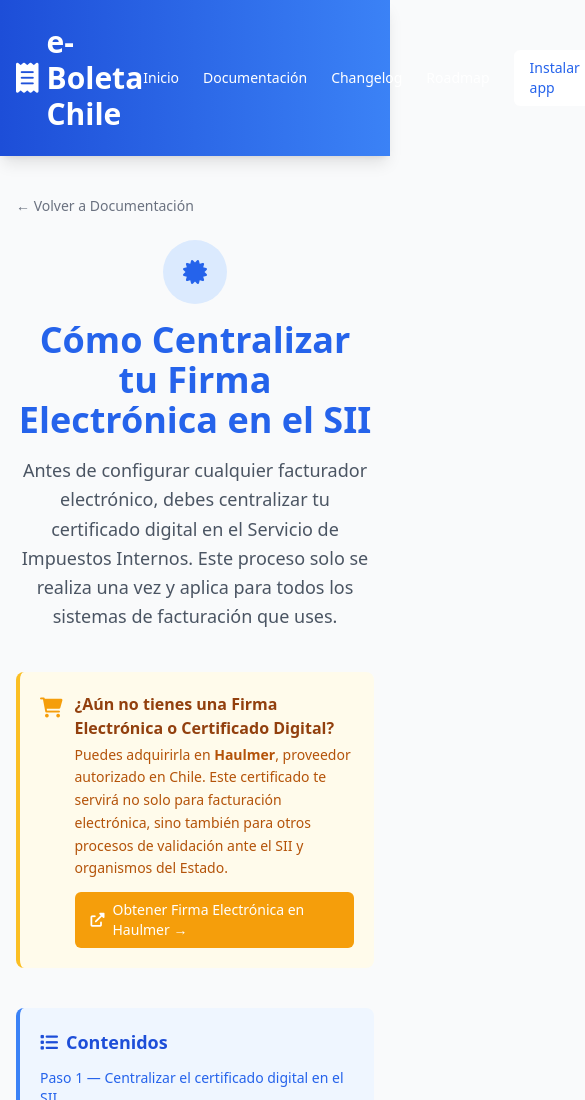
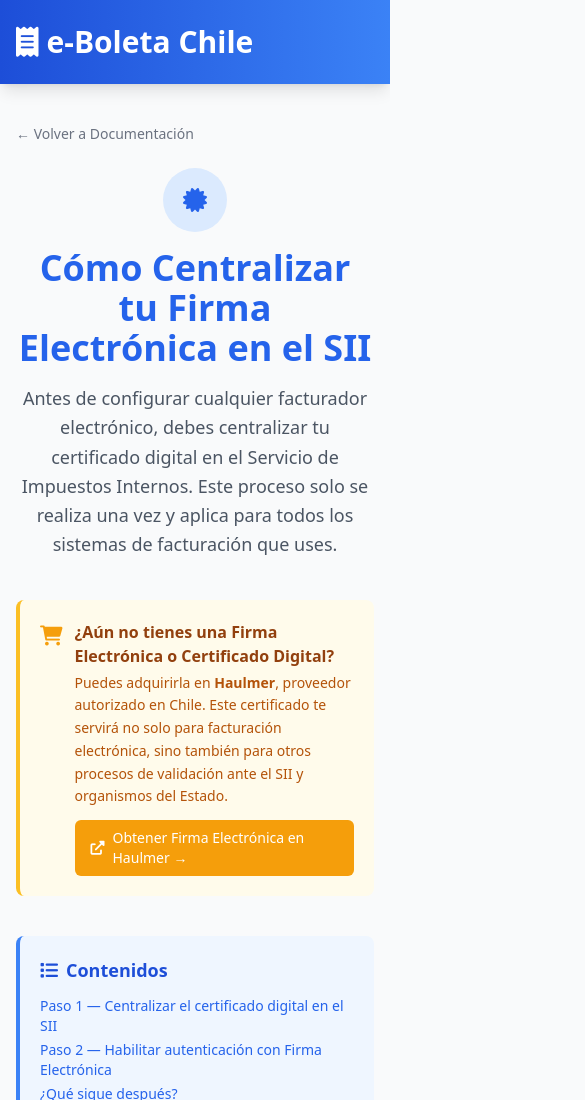
Before and after one commit to softifycl/softify-web, a plain HTML site: page eboletas.softify.cl/centralizar-firma-sii.html in a window 390 px wide. Shown: the top 1100 px of the page, 585 px wide, since content can reach past the window. Drawn offline with nearby package versions, Linux system fonts and the light colour scheme.

Commit message:
fix(eboleta): hide nav on mobile, prevent header overflow

```diff
--- a/eboletas.softify.cl/centralizar-firma-sii.html
+++ b/eboletas.softify.cl/centralizar-firma-sii.html
@@ -30,12 +30,12 @@
 
   <!-- Header -->
   <header class="bg-gradient-to-r from-blue-700 to-blue-500 text-white shadow-lg">
-    <div class="container mx-auto px-4 py-6 flex justify-between items-center">
+    <div class="container mx-auto px-4 py-6 flex justify-between items-center overflow-hidden">
       <a href="index.html" class="text-3xl font-bold flex items-center gap-2">
         <i class="fas fa-receipt"></i>
         <span>e-Boleta Chile</span>
       </a>
-      <nav class="flex gap-6 items-center text-sm font-medium">
+      <nav class="hidden md:flex gap-6 items-center text-sm font-medium">
         <a href="index.html" class="hover:text-blue-200 transition-colors">Inicio</a>
         <a href="documentacion.html" class="hover:text-blue-200 transition-colors">Documentación</a>
         <a href="changelog.html" class="hover:text-blue-200 transition-colors">Changelog</a>
```
Also changed, not shown: eboletas.softify.cl/documentacion.html (+2 -2 lines).
